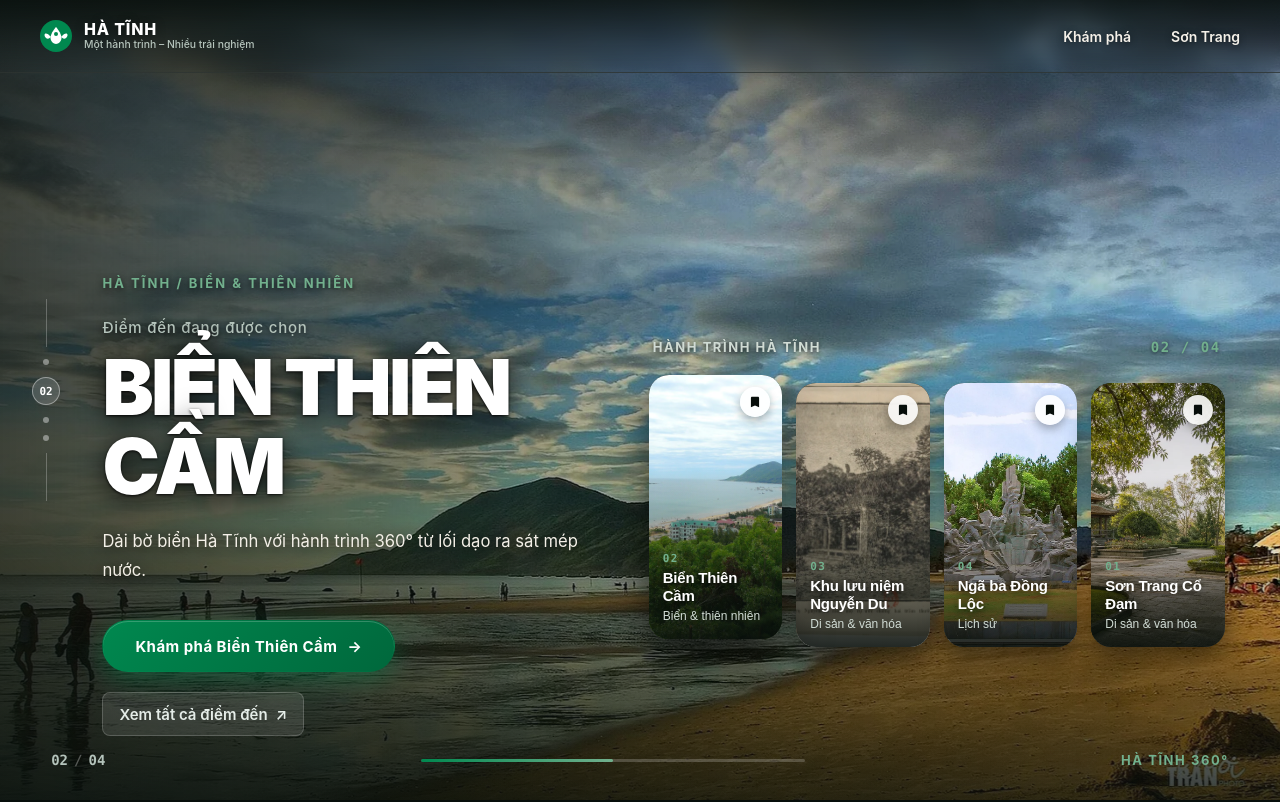
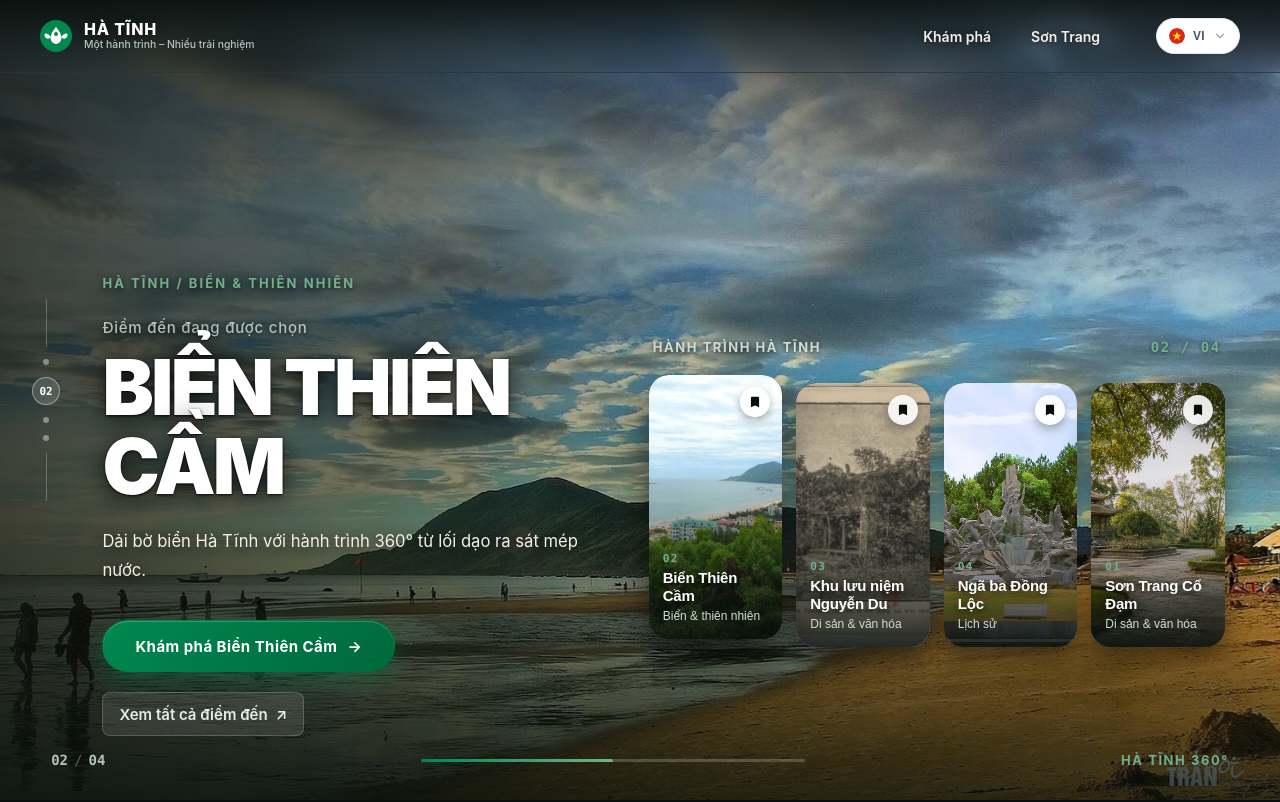
Before and after one commit to longdevlife/hatinh-immersive, a React (Vite) app in the folder apps/web/: page / in a window 1280 px wide. Shown: the top 802 px of the page. Built offline with nearby package versions, Linux system fonts and the light colour scheme.

Commit message:
feat(web): integrate i18n provider and add language switcher to public header

```diff
--- a/apps/web/src/main.tsx
+++ b/apps/web/src/main.tsx
@@ -2,6 +2,7 @@ import { StrictMode } from 'react';
 import { createRoot } from 'react-dom/client';
 
 import { App } from './app/App';
+import { I18nProvider } from './shared/i18n';
 
 const root = document.getElementById('root');
 
@@ -11,6 +12,8 @@ if (!root) {
 
 createRoot(root).render(
   <StrictMode>
-    <App />
+    <I18nProvider>
+      <App />
+    </I18nProvider>
   </StrictMode>,
 );
--- a/apps/web/src/modules/site-shell/ui/PublicHeader.tsx
+++ b/apps/web/src/modules/site-shell/ui/PublicHeader.tsx
@@ -1,6 +1,7 @@
 import React, { useState } from 'react';
 import '../../../app/styles/site-shell.css';
 import type { PublicNavItem } from '../model/public-navigation';
+import { LanguageSwitcher } from '../../../shared/i18n';
 
 export type PublicHeaderProps = { activePath: string; items: readonly PublicNavItem[] };
 
@@ -107,6 +108,12 @@ export function PublicHeader({ activePath, items }: PublicHeaderProps) {
                 </li>
               );
             })}
+            <li
+              className="site-shell-header__nav-item"
+              style={{ display: 'flex', alignItems: 'center', marginLeft: '1rem' }}
+            >
+              <LanguageSwitcher />
+            </li>
           </ul>
         </nav>
       </div>
```
